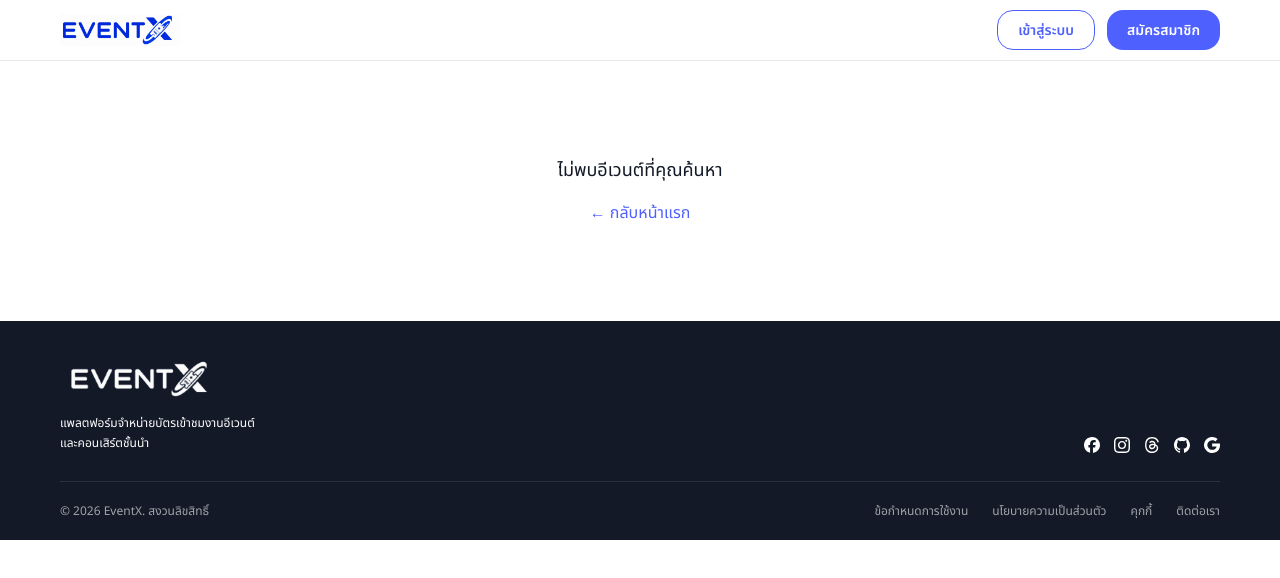
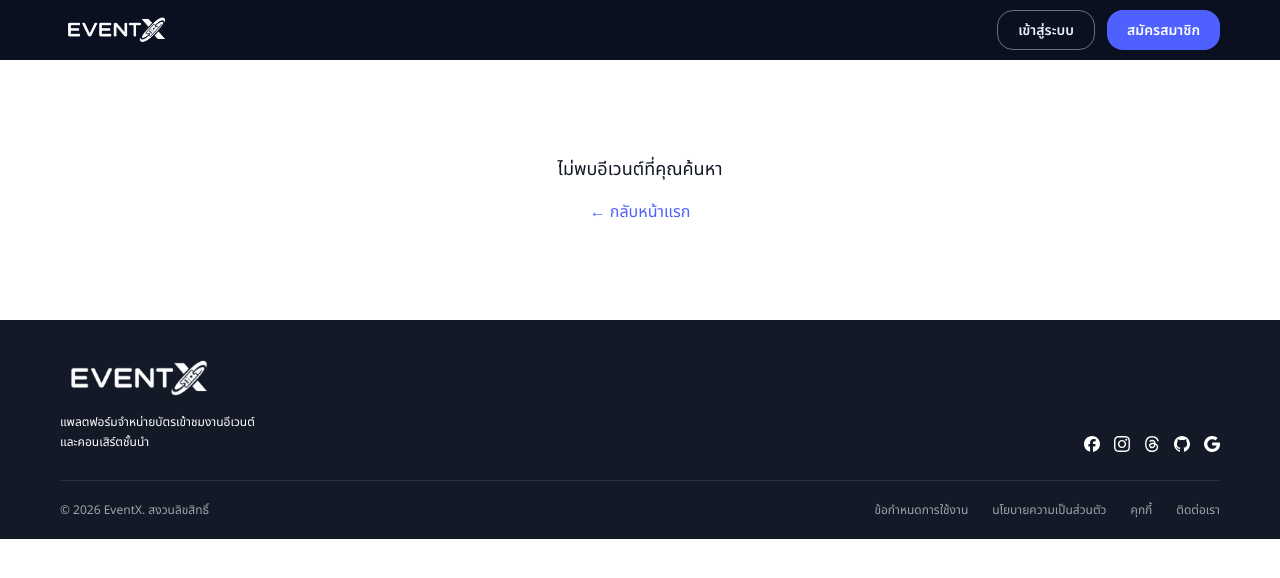
Before and after one commit to DreamXcodeding/eventx-demo, a React (Vite) app in the folder apps/web/: page /events/1 in a window 1280 px wide. Shown: the top 578 px of the page. Built offline with nearby package versions, Linux system fonts and the light colour scheme.

Commit message:
navbar variants: dark for home and detail, light for tickets page (Figma MB Air-3)
Co-Authored-By: Claude Opus 4.8 (1M context) <noreply@anthropic.com>

```diff
--- a/apps/web/src/components/CnxNav.tsx
+++ b/apps/web/src/components/CnxNav.tsx
@@ -3,10 +3,30 @@ import { useTranslation } from "react-i18next";
 import { useUiStore } from "../stores/uiStore";
 import { asset } from "../lib/asset";
 
-// nav พื้นขาว (MacBook Air - 3) — โลโก้น้ำเงิน + ปุ่ม outline/filled น้ำเงิน · Home แสดงเมนู
-export default function CnxNav({ menu = false }: { menu?: boolean }) {
+// 2 แบบตาม Figma:
+//  - dark  (frames 1/2 Home/Detail): พื้น navy, โลโก้ขาว, อยู่เหนือ hero เข้ม
+//  - light (frame 3 /tickets ฯลฯ): พื้นขาว, โลโก้น้ำเงิน, ปุ่ม outline น้ำเงิน
+const VARIANT = {
+  dark: {
+    header: "bg-navy",
+    logo: "/cnx/eventx-logo.png",
+    login: "border-white/40 text-brand-50 hover:bg-white/10",
+    menuActive: "text-brand-50",
+    menuIdle: "text-white/70 hover:text-white",
+  },
+  light: {
+    header: "border-b border-line bg-white",
+    logo: "/cnx/eventx-logo-color.png",
+    login: "border-brand text-brand hover:bg-brand/5",
+    menuActive: "text-brand",
+    menuIdle: "text-slate hover:text-ink",
+  },
+} as const;
+
+export default function CnxNav({ menu = false, variant = "dark" }: { menu?: boolean; variant?: "dark" | "light" }) {
   const { t } = useTranslation();
   const openLogin = useUiStore((s) => s.openLogin);
+  const v = VARIANT[variant];
 
   const links = [
     { key: "nav.home", to: "/", active: true },
@@ -17,10 +37,10 @@ export default function CnxNav({ menu = false }: { menu?: boolean }) {
   ];
 
   return (
-    <header className="sticky top-0 z-50 border-b border-line bg-white">
+    <header className={`sticky top-0 z-50 ${v.header}`}>
       <div className="mx-auto flex h-[60px] max-w-[1280px] items-center gap-3 px-4 sm:gap-6 sm:px-6 lg:px-[60px]">
         <Link to="/" aria-label="EventX" className="flex shrink-0 items-center">
-          <img src={asset("/cnx/eventx-logo-color.png")} alt="EventX" className="h-7 w-auto sm:h-8" />
+          <img src={asset(v.logo)} alt="EventX" className="h-7 w-auto sm:h-8" />
         </Link>
 
         {menu && (
@@ -29,9 +49,7 @@ export default function CnxNav({ menu = false }: { menu?: boolean }) {
               <Link
                 key={l.key}
                 to={l.to}
-                className={`rounded-md px-3 py-1.5 text-[14px] transition-colors ${
-                  l.active ? "font-medium text-brand" : "text-slate hover:text-ink"
-                }`}
+                className={`rounded-md px-3 py-1.5 text-[14px] transition-colors ${l.active ? `font-medium ${v.menuActive}` : v.menuIdle}`}
               >
                 {t(l.key)}
               </Link>
@@ -40,7 +58,7 @@ export default function CnxNav({ menu = false }: { menu?: boolean }) {
         )}
 
         <div className="ml-auto flex items-center gap-2 sm:gap-3">
-          <button onClick={() => openLogin()} className="inline-flex h-9 shrink-0 items-center rounded-xl border border-brand px-3 text-[13px] font-semibold text-brand transition-colors hover:bg-brand/5 sm:h-10 sm:px-5 sm:text-[14px]">
+          <button onClick={() => openLogin()} className={`inline-flex h-9 shrink-0 items-center rounded-xl border px-3 text-[13px] font-semibold transition-colors sm:h-10 sm:px-5 sm:text-[14px] ${v.login}`}>
             {t("header.login")}
           </button>
           <button onClick={() => openLogin()} className="inline-flex h-9 shrink-0 items-center rounded-xl bg-brand px-3 text-[13px] font-semibold text-white transition-all hover:bg-brand-hover active:scale-95 sm:h-10 sm:px-5 sm:text-[14px]">
--- a/apps/web/src/pages/MyTicketsPage.tsx
+++ b/apps/web/src/pages/MyTicketsPage.tsx
@@ -1,8 +1,8 @@
 import { useEffect, useMemo } from "react";
 import { Link, Navigate } from "react-router-dom";
 import { useTranslation } from "react-i18next";
-import Header from "../components/Header";
-import Footer from "../components/Footer";
+import CnxNav from "../components/CnxNav";
+import CnxFooter from "../components/CnxFooter";
 import { useAuthStore } from "../stores/authStore";
 import { useUiStore } from "../stores/uiStore";
 import { useTicketsStore } from "../stores/ticketsStore";
@@ -44,9 +44,7 @@ export default function MyTicketsPage() {
 
   return (
     <div className="min-h-screen bg-surface">
-      <div className="sticky top-0 z-50">
-        <Header />
-      </div>
+      <CnxNav variant="light" />
 
       <main className="mx-auto max-w-[820px] px-6 py-10">
         <h1 className="text-2xl font-semibold text-ink">{t("tickets.title")}</h1>
@@ -113,7 +111,7 @@ export default function MyTicketsPage() {
           </div>
         )}
       </main>
-      <Footer />
+      <CnxFooter />
     </div>
   );
 }
```
